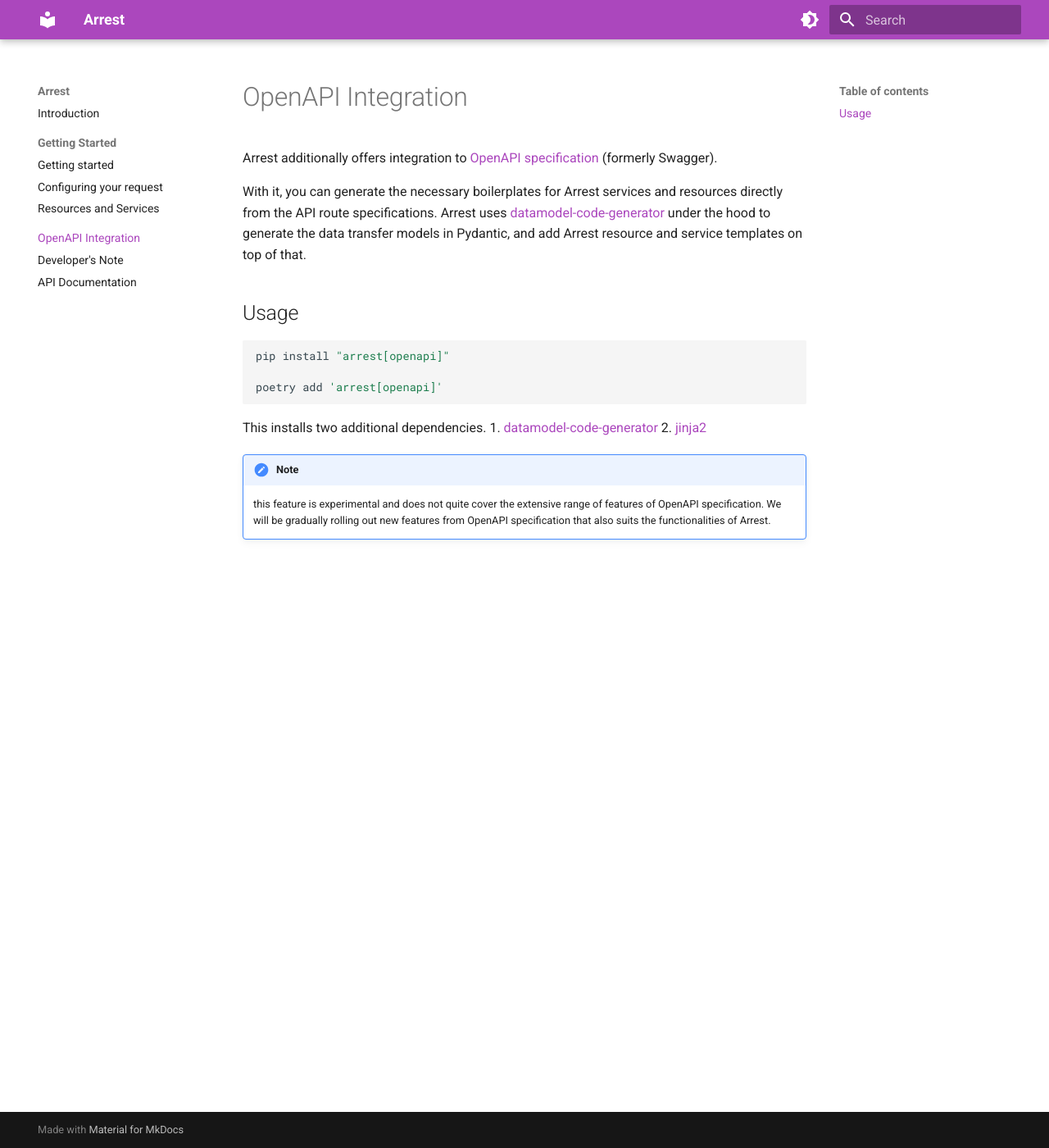
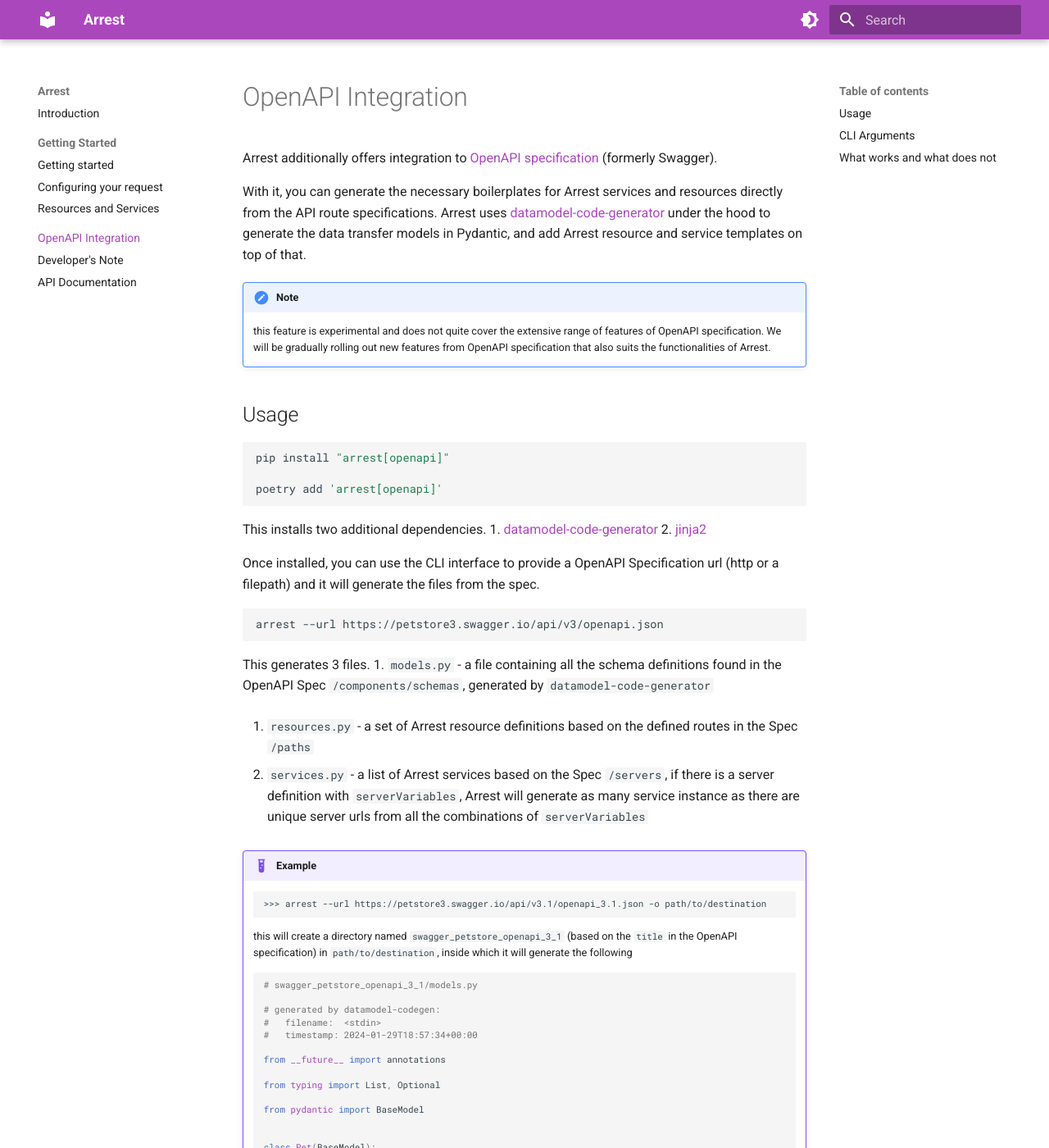
Before and after one commit to s-bose/arrest, an MkDocs documentation site: the page built from docs/openapi.md, in a window 1280 px wide and 1400 px high. Shown: the whole window at 82% size. Built offline with MkDocs 1.6.1 and Material for MkDocs 9.7.7, drawn with Linux system fonts in a browser that asks for light colours; some of the changed text lies outside the part shown.

Commit message:
docs change

````diff
--- a/docs/openapi.md
+++ b/docs/openapi.md
@@ -2,6 +2,12 @@
 
 With it, you can generate the necessary boilerplates for Arrest services and resources directly from the API route specifications.
 Arrest uses [datamodel-code-generator](https://github.com/koxudaxi/datamodel-code-generator) under the hood to generate the data transfer models in Pydantic, and add Arrest resource and service templates on top of that.
+
+!!! Note
+    this feature is experimental and does not quite cover the extensive range of features of OpenAPI
+    specification. We will be gradually rolling out new features from OpenAPI specification that also
+    suits the functionalities of Arrest.
+
 
 ## Usage
 
@@ -15,10 +21,157 @@
 1. [datamodel-code-generator](https://github.com/koxudaxi/datamodel-code-generator)
 2. [jinja2](https://github.com/pallets/jinja/)
 
+Once installed, you can use the CLI interface to provide a OpenAPI Specification url (http or a filepath) and it will generate the files from the spec.
+
+```bash
+arrest --url https://petstore3.swagger.io/api/v3/openapi.json
+```
+
+This generates 3 files.
+1. `models.py` - a file containing all the schema definitions found in the OpenAPI Spec `/components/schemas`, generated by `datamodel-code-generator`
+
+2. `resources.py` - a set of Arrest resource definitions based on the defined routes in the Spec `/paths`
+
+3. `services.py` - a list of Arrest services based on the Spec `/servers`, if there is a server definition with `serverVariables`, Arrest will generate as many service instance as there are unique server urls from all the combinations of `serverVariables`
+
+!!! Example
+
+    ```bash
+    >>> arrest --url https://petstore3.swagger.io/api/v3.1/openapi_3.1.json -o path/to/destination
+    ```
+
+    this will create a directory named `swagger_petstore_openapi_3_1` (based on the `title` in the OpenAPI specification) in `path/to/destination`, inside which it will generate the following
+
+    ```python
+    # swagger_petstore_openapi_3_1/models.py
+
+    # generated by datamodel-codegen:
+    #   filename:  <stdin>
+    #   timestamp: 2024-01-29T18:57:34+00:00
+
+    from __future__ import annotations
+
+    from typing import List, Optional
+
+    from pydantic import BaseModel
+
+
+    class Pet(BaseModel):
+        id: int
+        name: str
+        tag: Optional[str] = None
+
+
+    class Pets(BaseModel):
+        __root__: List[Pet]
+
+
+    class Error(BaseModel):
+        code: int
+        message: str
 
 
 
-!!! Note
-    this feature is experimental and does not quite cover the extensive range of features of OpenAPI
-    specification. We will be gradually rolling out new features from OpenAPI specification that also
-    suits the functionalities of Arrest.
+    # swagger_petstore_openapi_3_1/resources.py
+
+    from arrest import Resource
+    from .models import Pet, Pets
+
+    pets = Resource(
+        name="pets",
+        route="/pets",
+        handlers=[
+            ("GET", "", None, Pets),
+            ("POST", "", None, None),
+            ("GET", "/{petId}", None, Pet),
+        ]
+    )
+
+
+    # swagger_petstore_openapi_3_1/services.py
+
+    from arrest import Service
+    from .resources import pet, store, user
+
+    swagger_petstore_openapi_3_0 = Service(
+        name="swagger_petstore_openapi_3_0",
+        url="/api/v3",
+        resources=[pet, store, user]
+    )
+
+    ```
+
+    The files generated are not black-formatted or isort-formatted. Hence further customization is left to the user.
+
+## CLI Arguments
+
+```
+usage:
+    arrest [options] --help
+
+generate arrest services and resources from various definitions
+
+options:
+  -h, --help            show this help message and exit
+  -o OUTPUT, --output OUTPUT
+                        output directory for generated files (default: current working directory)
+  --pydantic {v1,v2}    pydantic version to generate the schema definitions
+  -u URL, --url URL     HTTP or file url for the openapi schema
+  -d DIR, --dir DIR     Folder containing the files (default: OpenAPI specification title)
+```
+
+By default Arrest will look for the `title` of the specification and use that to name the directory that contains these files.
+If it can't find one, it will use `api` as the directory name instead.
+Alternatively you can specify your own custom name by providing `-d` or `--dir`
+
+`--pydantic` is used to denote the pydantic version (`v1` or `v2`) that the generated schema definitions will use (defaults to `v1`)
+
+
+## What works and what does not
+
+1. Currently, Arrest is able to only work on singular pydantic types and not types like `list[BaseModel]` or `dict[str, BaseModel]` as request / response models.
+As a result, schema definitions in OpenAPI that are of the following types:
+```
+{
+    "type": "array",
+    "items": {
+        "$ref": "#/components/Schemas/User"
+    }
+}
+```
+are not parsed. Same for any schema definitions that don't have a `$ref` to a model definition.
+
+2. `Parameters` such as path or query or headers are not parsed currently. Although formatted path interpolation is available. If your path definition is something like `/abc/{xyz}`,
+the Arrest resource `abc` will have a handler with path `/{xyz}` and you can pass `xyz` as a kwarg when calling this route.
+
+!!! Example
+
+    ```python
+    abc = Resource(
+        name="abc",
+        route="/abc",
+        handlers=[
+            ("GET", "/{xyz}", None, None),
+        ]
+    )
+
+
+    await my_service.abc.get(xyz=123)
+    # or
+    await my_service.abc.get("/123")
+    ```
+
+3. OpenAPI Security definitions are not parsed.
+
+There is a bit of manual intervention needed if the extraction from the OpenAPI Spec is incomplete.
+You can subclass the generated schema classes and add extra parameters as `Header()` or `Query()` parameters.
+
+
+Additionally, you can use it as a module and extend its functionalities.
+```python
+from arrest.openapi import OpenAPIGenerator
+
+...
+```
+
+For more info, check the [api documentation](api.md/#openapigenerator)
````
Also changed, not shown: docs/api.md (+4 -0 lines), 6 other files.
